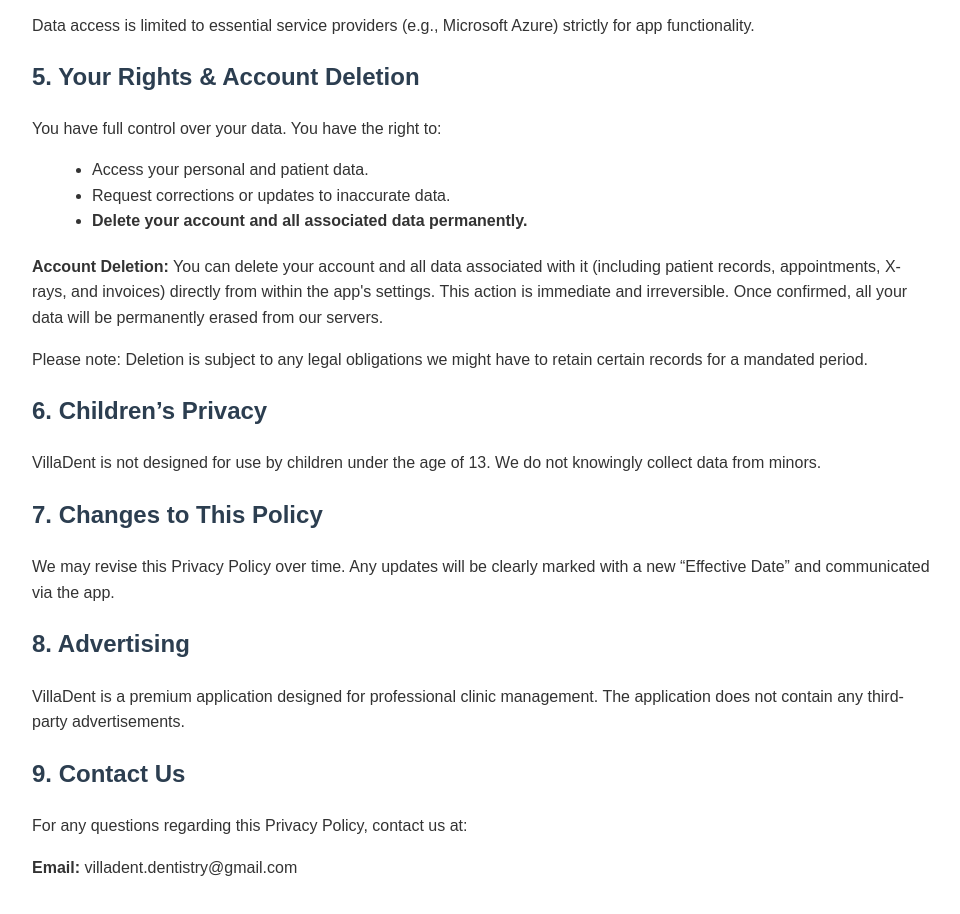
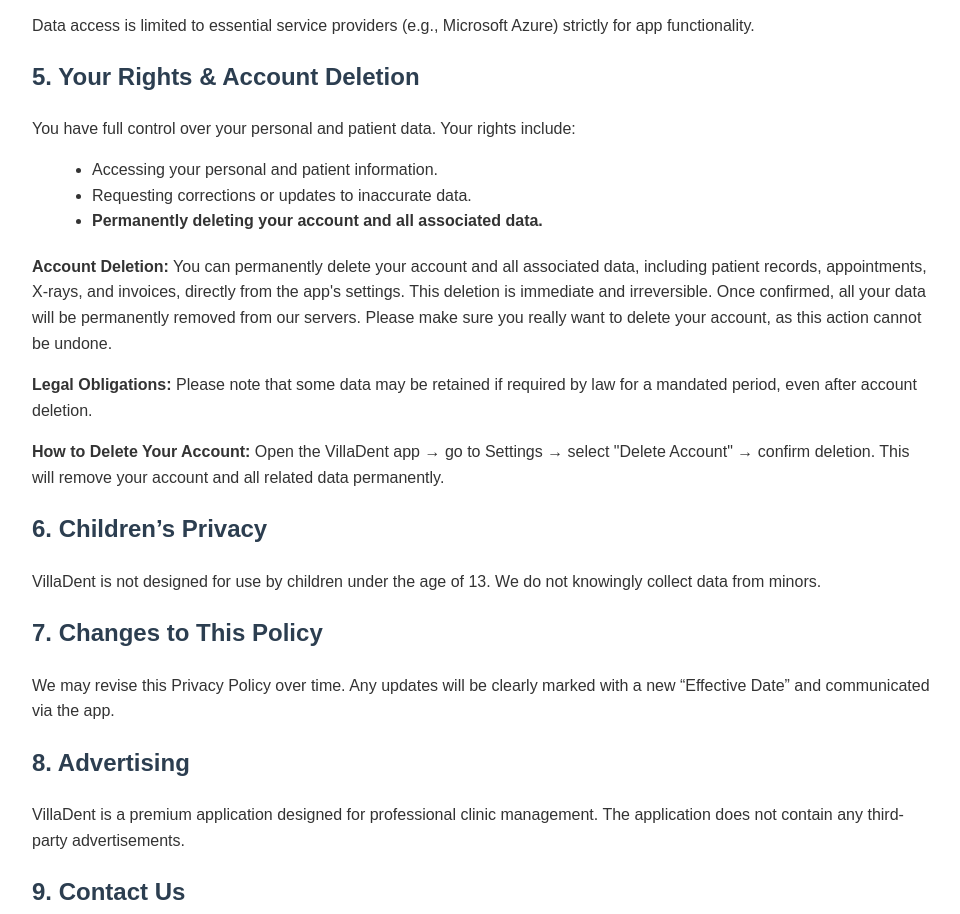
Before and after one commit to AdnanAldaghestani/VillaDent-Privacy-Policy, a plain HTML site: page index.html in a window 1280 px wide. Shown: the part 932-1846 px from the top of the page, without its empty margins (158-1118 px from the left). Drawn offline with Linux system fonts and the light colour scheme.

Commit message:
Update index.html

```diff
--- a/index.html
+++ b/index.html
@@ -56,15 +56,18 @@
   <p>Data access is limited to essential service providers (e.g., Microsoft Azure) strictly for app functionality.</p>
 
   <h2>5. Your Rights & Account Deletion</h2>
-<p>You have full control over your data. You have the right to:</p>
+<p>You have full control over your personal and patient data. Your rights include:</p>
 <ul>
-    <li>Access your personal and patient data.</li>
-    <li>Request corrections or updates to inaccurate data.</li>
-    <li><strong>Delete your account and all associated data permanently.</strong></li>
+    <li>Accessing your personal and patient information.</li>
+    <li>Requesting corrections or updates to inaccurate data.</li>
+    <li><strong>Permanently deleting your account and all associated data.</strong></li>
 </ul>
-<p><strong>Account Deletion:</strong> You can delete your account and all data associated with it (including patient records, appointments, X-rays, and invoices) directly from within the app's settings. This action is immediate and irreversible. Once confirmed, all your data will be permanently erased from our servers.</p>
-<p>Please note: Deletion is subject to any legal obligations we might have to retain certain records for a mandated period.</p>
 
+<p><strong>Account Deletion:</strong> You can permanently delete your account and all associated data, including patient records, appointments, X-rays, and invoices, directly from the app's settings. This deletion is immediate and irreversible. Once confirmed, all your data will be permanently removed from our servers. Please make sure you really want to delete your account, as this action cannot be undone.</p>
+
+<p><strong>Legal Obligations:</strong> Please note that some data may be retained if required by law for a mandated period, even after account deletion.</p>
+
+<p><strong>How to Delete Your Account:</strong> Open the VillaDent app → go to Settings → select "Delete Account" → confirm deletion. This will remove your account and all related data permanently.</p>
   <h2>6. Children’s Privacy</h2>
   <p>VillaDent is not designed for use by children under the age of 13. We do not knowingly collect data from minors.</p>
 
```
